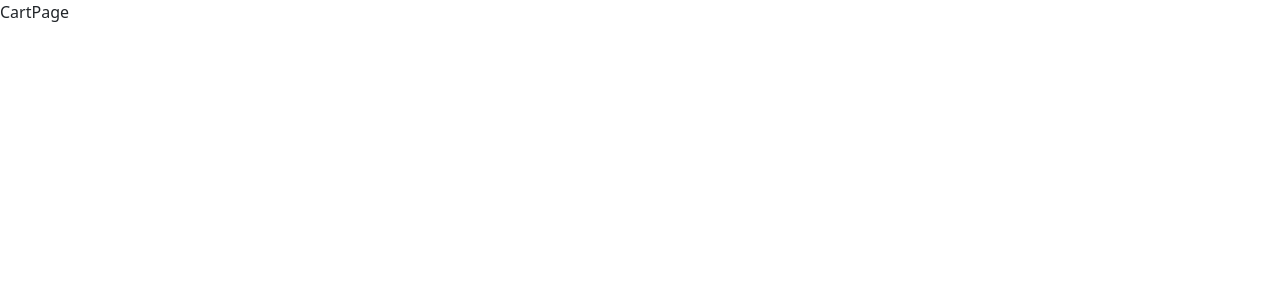
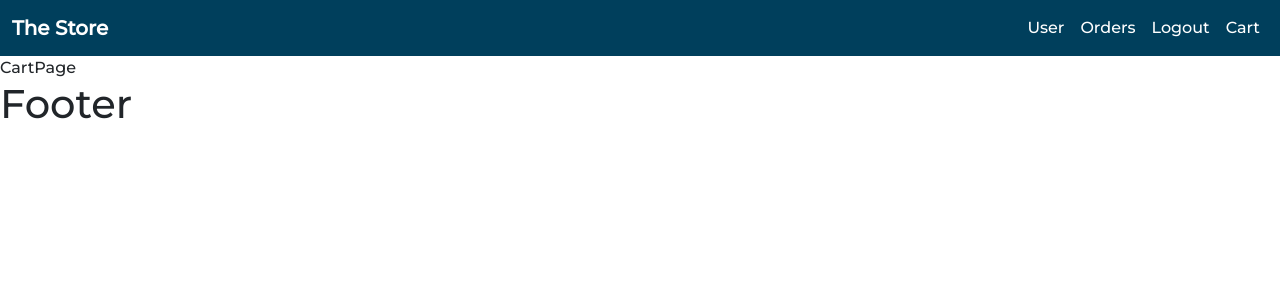
Before and after one commit to iamclement1/thestore, a React (Create React App) app: page /cart in a window 1280 px wide. Shown: the top 300 px of the page. Built offline with nearby package versions, Linux system fonts and the light colour scheme.

Commit message:
added the link tag

```diff
--- a/src/App.js
+++ b/src/App.js
@@ -4,6 +4,7 @@ import RegisterPage from './Pages/RegisterPage';
 import LoginPage from './Pages/LoginPage';
 import ProductInfo from './Pages/ProductInfo';
 import CartPage from './Pages/CartPage';
+import './stylesheets/layout.css'
 import { BrowserRouter, Routes, Route } from 'react-router-dom';
 
 const App = () => {
--- a/src/Components/Header.jsx
+++ b/src/Components/Header.jsx
@@ -1,9 +1,50 @@
+/* eslint-disable jsx-a11y/anchor-has-content */
 import React from 'react'
+import { Link } from 'react-router-dom'
 
 function Header() {
   return (
     <div>
-      <h1>Header</h1>
+      <nav className='navbar navbar-expand-lg navbar-light bg-light'>
+        <div className="container-fluid">
+          <Link to='/' className="navbar-brand">
+            The Store
+          </Link>
+          <button className='navbar-toggler'
+          type='button' data-bs-toggle='collapse'
+          data-bs-target='#navbarNav'
+          aria-controls='navbarNav'
+          aria-expanded='false'
+          aria-label='Toggle navigation'>
+            <span className='navbar-toggler-icon'></span>
+          </button>
+          <div className='collapse navbar-collapse'
+          id='navbarNav'>
+            <ul className='navbar-nav ms-auto'>
+              <li className='nav-item'>
+                <Link to="/" className='nav-link active' aria-current='page'>
+                  User
+                </Link>
+              </li>
+              <li className='nav-item'>
+                <Link to="/" className="nav-link">
+                  Orders
+                </Link>
+              </li>
+              <li className='nav-item'>
+                <Link to="/" className="nav-link">
+                  Logout
+                </Link>
+              </li>
+              <li className="nav-item">
+                <Link to="/" className="nav-link">
+                  Cart
+                </Link>
+              </li>
+            </ul>
+          </div>
+        </div>
+      </nav>
     </div>
   )
 }
--- a/src/Pages/CartPage.jsx
+++ b/src/Pages/CartPage.jsx
@@ -1,8 +1,9 @@
 import React from 'react'
+import Layout from '../Components/Layout'
 
 function CartPage() {
   return (
-    <div>CartPage</div>
+    <Layout>CartPage</Layout>
   )
 }
 
--- a/src/Pages/ProductInfo.jsx
+++ b/src/Pages/ProductInfo.jsx
@@ -1,8 +1,9 @@
 import React from 'react'
+import Layout from '../Components/Layout'
 
 function ProductInfo() {
   return (
-    <div>ProductInfo</div>
+    <Layout>ProductInfo</Layout>
   )
 }
 
--- /dev/null
+++ b/src/index.css
@@ -0,0 +1,11 @@
+@import url('https://fonts.googleapis.com/css2?family=Montserrat:wght@500&display=swap');
+
+body {
+    font-family: 'Montserrat', sans-serif;
+    -webkit-font-smoothing: antialiased;
+    -mox-osx-font-smoothing: grayscale;
+}
+
+code {
+    font-family: 'Montserrat', sans-serif ;
+}
--- a/src/index.js
+++ b/src/index.js
@@ -1,6 +1,7 @@
 import React from "react";
 import  ReactDOM  from "react-dom";
 import App from './App';
+import './index.css'
 
 ReactDOM.render(
 <App/>,
--- /dev/null
+++ b/src/stylesheets/layout.css
@@ -0,0 +1,13 @@
+.navbar {
+    background-color: #003f5c !important;
+    color: #fff !important;
+}
+
+.navbar-brand {
+    color: #fff !important;
+    font-weight: bold;
+}
+
+.nav-link {
+    color: #fff !important;
+}
```
